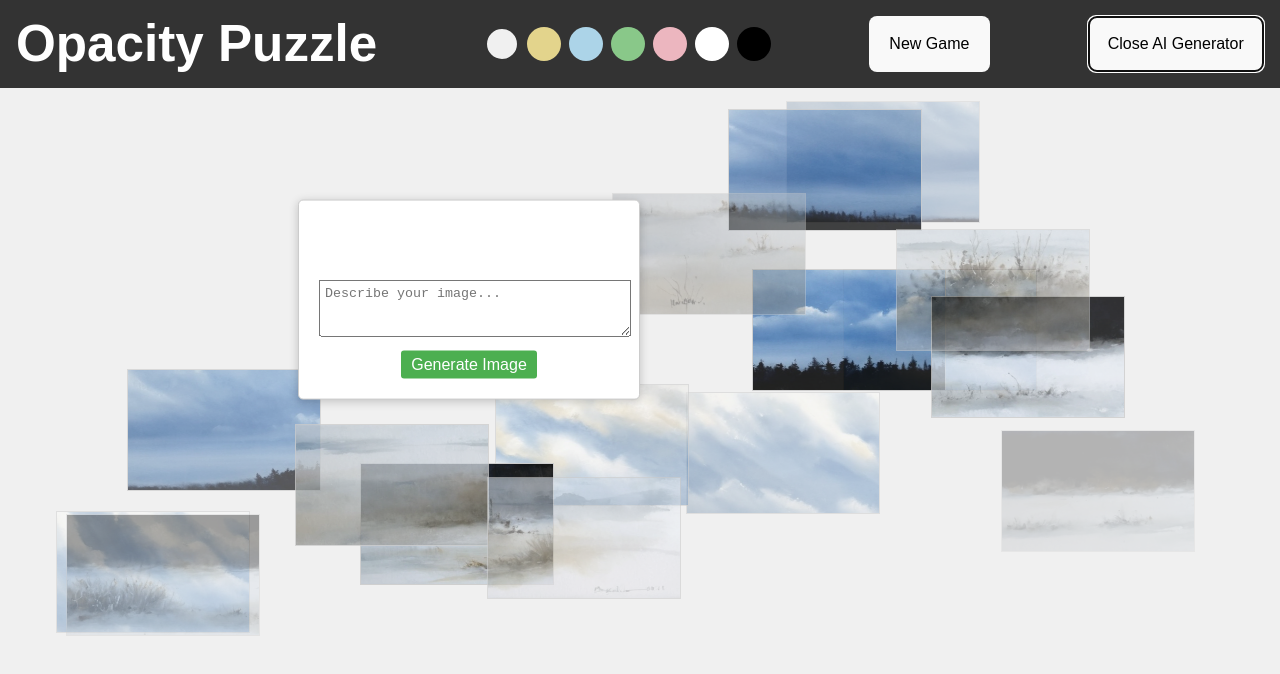
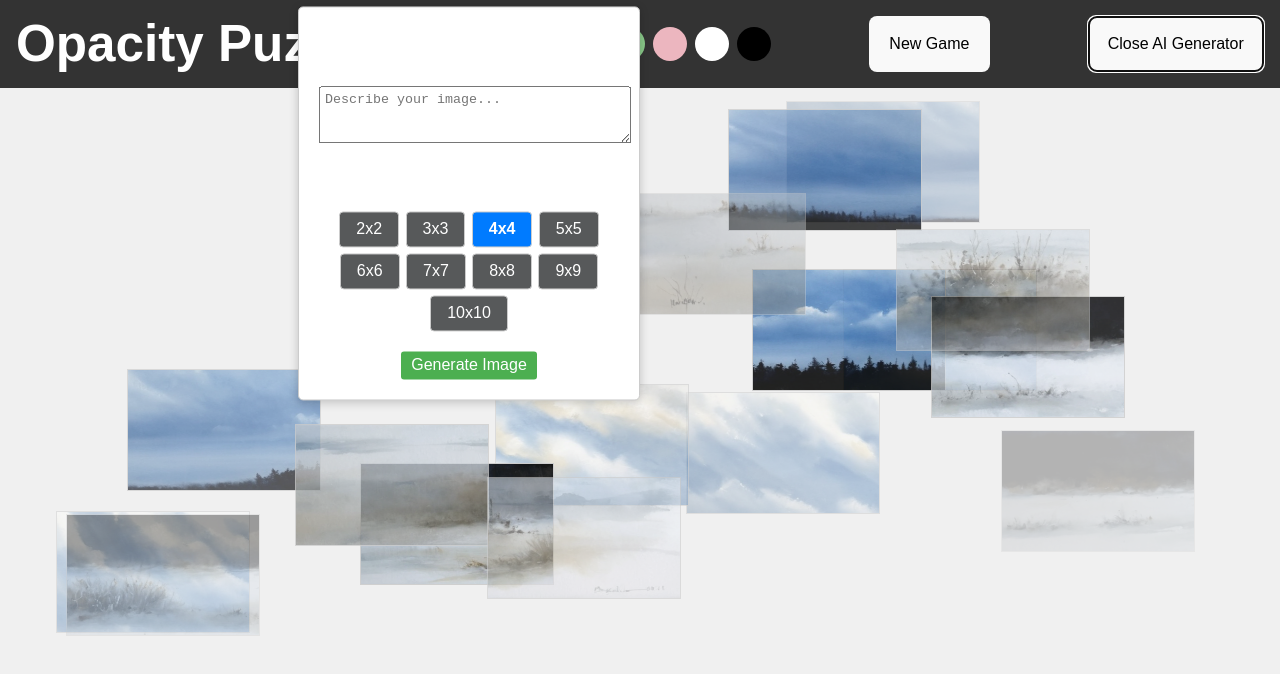
Before and after one commit to gloofys/puzzle, a React (Vite) app: page / in a window 1280 px wide. Both pictures are taken after a click on the button "Generate AI Image". Shown: the top 674 px of the page. Built offline with nearby package versions, Linux system fonts and the light colour scheme.

Commit message:
added grid selection to TextToImageGenerator.jsx.

```diff
--- a/src/App.jsx
+++ b/src/App.jsx
@@ -24,9 +24,11 @@ function App() {
     };
 
     // Handle AI-generated image
-    const handleGeneratedImage = (generatedImage) => {
+    const handleGeneratedImage = (generatedImage, grid) => {
         setImage(generatedImage);
-        setGameId((prevGameId) => prevGameId + 1); // Ensure GameBoard re-renders
+        setRows(grid.rows);
+        setColumns(grid.columns);
+        setGameId((prevGameId) => prevGameId + 1); // Restart the game with new image and grid
     };
 
     return (
@@ -36,6 +38,10 @@ function App() {
                     bgColor={bgColor} onChange={setBgColor}
                     onOpenNewGame={() => setIsDialogOpen(true)}
                     onImageGenerated={handleGeneratedImage}
+                    onGridSelected={(grid) => {
+                        setRows(grid.rows);
+                        setColumns(grid.columns);
+                    }}
                  setBgColor={setBgColor}/>
                 <main className="game-wrapper">
                     <GameBoard
--- a/src/assets/TextToImageGenerator.css
+++ b/src/assets/TextToImageGenerator.css
@@ -27,3 +27,21 @@
     cursor: pointer;
     border-radius: 3px;
 }
+.grid-selection {
+    margin: 1rem 0;
+}
+
+.grid-selection button {
+    margin: 0.2rem;
+    padding: 0.5rem 1rem;
+    border: 1px solid #ccc;
+    background-color: #57595a;
+    cursor: pointer;
+    border-radius: 4px;
+}
+
+.grid-selection button.selected {
+    background-color: #007bff;
+    color: white;
+    font-weight: bold;
+}
--- a/src/components/Header.jsx
+++ b/src/components/Header.jsx
@@ -4,7 +4,7 @@ import '/src/assets/Header.css';
 import {useState} from "react";
 import TextToImageGenerator from "./TextToImageGenerator.jsx";
 
-const Header = ({ bgColor, setBgColor, onOpenNewGame, onImageGenerated }) => {
+const Header = ({ bgColor, setBgColor, onOpenNewGame, onImageGenerated, onGridSelected}) => {
     const [isImageGeneratorOpen, setImageGeneratorOpen] = useState(false);
     return (
         <header className="header">
@@ -15,7 +15,7 @@ const Header = ({ bgColor, setBgColor, onOpenNewGame, onImageGenerated }) => {
                 {isImageGeneratorOpen ? "Close AI Generator" : "Generate AI Image"}
             </button>
             {isImageGeneratorOpen && (
-                <TextToImageGenerator onImageGenerated={onImageGenerated} />
+                <TextToImageGenerator onImageGenerated={onImageGenerated}  onGridSelected={onGridSelected}/>
             )}
         </header>
     );
@@ -26,6 +26,7 @@ Header.propTypes = {
     setBgColor: PropTypes.func.isRequired, // Update prop to `setBgColor`
     onOpenNewGame: PropTypes.func.isRequired,
     onImageGenerated: PropTypes.func.isRequired,
+    onGridSelected: PropTypes.func.isRequired, // Add this as a required prop
 };
 
 export default Header;
--- a/src/components/TextToImageGenerator.jsx
+++ b/src/components/TextToImageGenerator.jsx
@@ -4,11 +4,10 @@ import axios from "axios";
 import PropTypes from "prop-types";
 import "/src/assets/TextToImageGenerator.css";
 
-
-
-const TextToImageGenerator = ({ onImageGenerated }) => {
+const TextToImageGenerator = ({ onImageGenerated, onGridSelected }) => {
     const [prompt, setPrompt] = useState("");
     const [isLoading, setIsLoading] = useState(false);
+    const [selectedGrid, setSelectedGrid] = useState({ rows: 4, columns: 4 });
 
     const handleGenerateImage = async () => {
         setIsLoading(true);
@@ -34,12 +33,17 @@ const TextToImageGenerator = ({ onImageGenerated }) => {
             const imageBlob = new Blob([response.data], { type: "image/png" });
             const imageUrl = URL.createObjectURL(imageBlob);
 
-            onImageGenerated(imageUrl); // Send image URL to parent
+            onImageGenerated(imageUrl); // Send the image URL to the parent
+            onGridSelected(selectedGrid); // Send grid selection to the parent
             setIsLoading(false);
         } catch (error) {
             console.error("Error generating image:", error.response?.headers); // Log error headers
             setIsLoading(false);
         }
+    };
+
+    const handleGridClick = (rows, columns) => {
+        setSelectedGrid({ rows, columns });
     };
 
     return (
@@ -51,7 +55,24 @@ const TextToImageGenerator = ({ onImageGenerated }) => {
                 placeholder="Describe your image..."
                 rows="3"
             />
-            <button onClick={handleGenerateImage} disabled={isLoading}>
+            <div className="grid-selection">
+                <p>Select Grid Size:</p>
+                {[...Array(9).keys()].map((i) => {
+                    const size = i + 2; // From 2x2 to 10x10
+                    return (
+                        <button
+                            key={size}
+                            onClick={() => handleGridClick(size, size)}
+                            className={
+                                selectedGrid.rows === size ? "selected" : ""
+                            }
+                        >
+                            {size}x{size}
+                        </button>
+                    );
+                })}
+            </div>
+            <button onClick={handleGenerateImage} disabled={isLoading || !prompt}>
                 {isLoading ? "Generating..." : "Generate Image"}
             </button>
         </div>
@@ -60,6 +81,7 @@ const TextToImageGenerator = ({ onImageGenerated }) => {
 
 TextToImageGenerator.propTypes = {
     onImageGenerated: PropTypes.func.isRequired,
+    onGridSelected: PropTypes.func.isRequired,
 };
 
 export default TextToImageGenerator;
```
